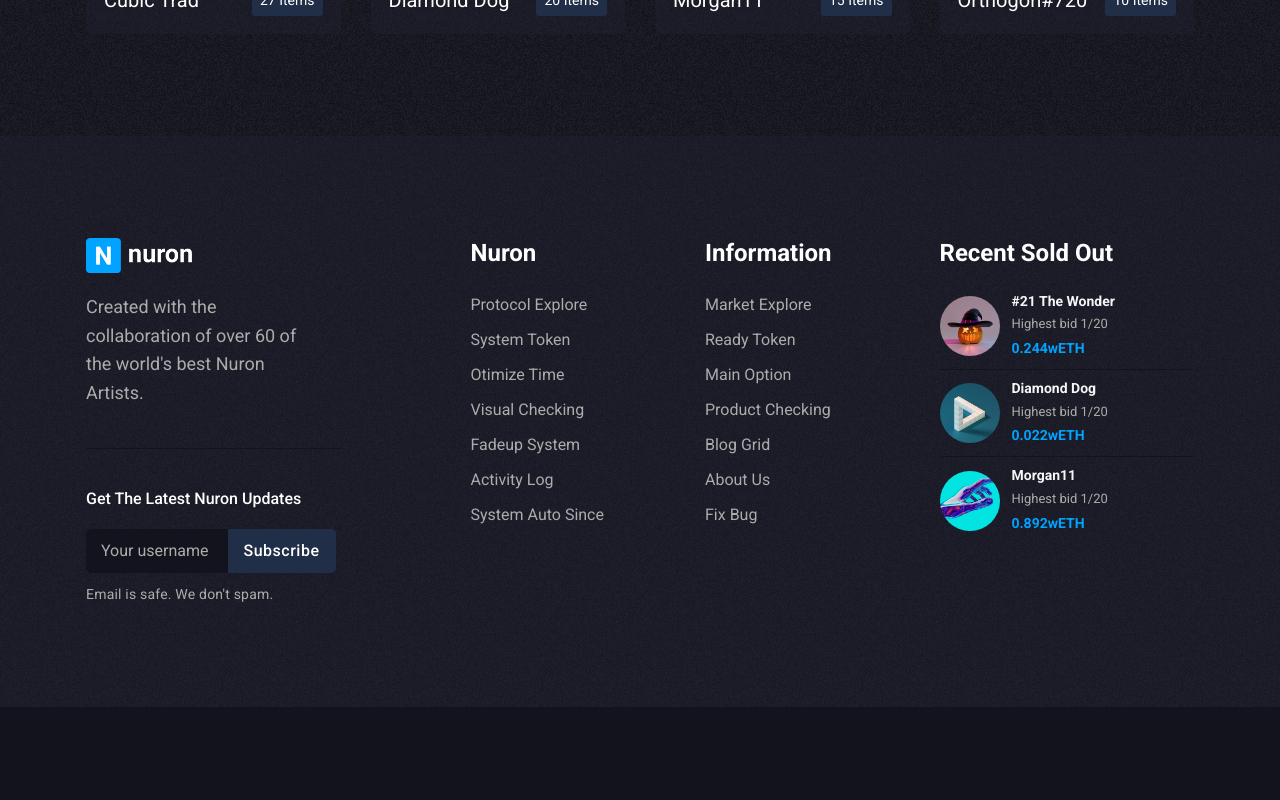
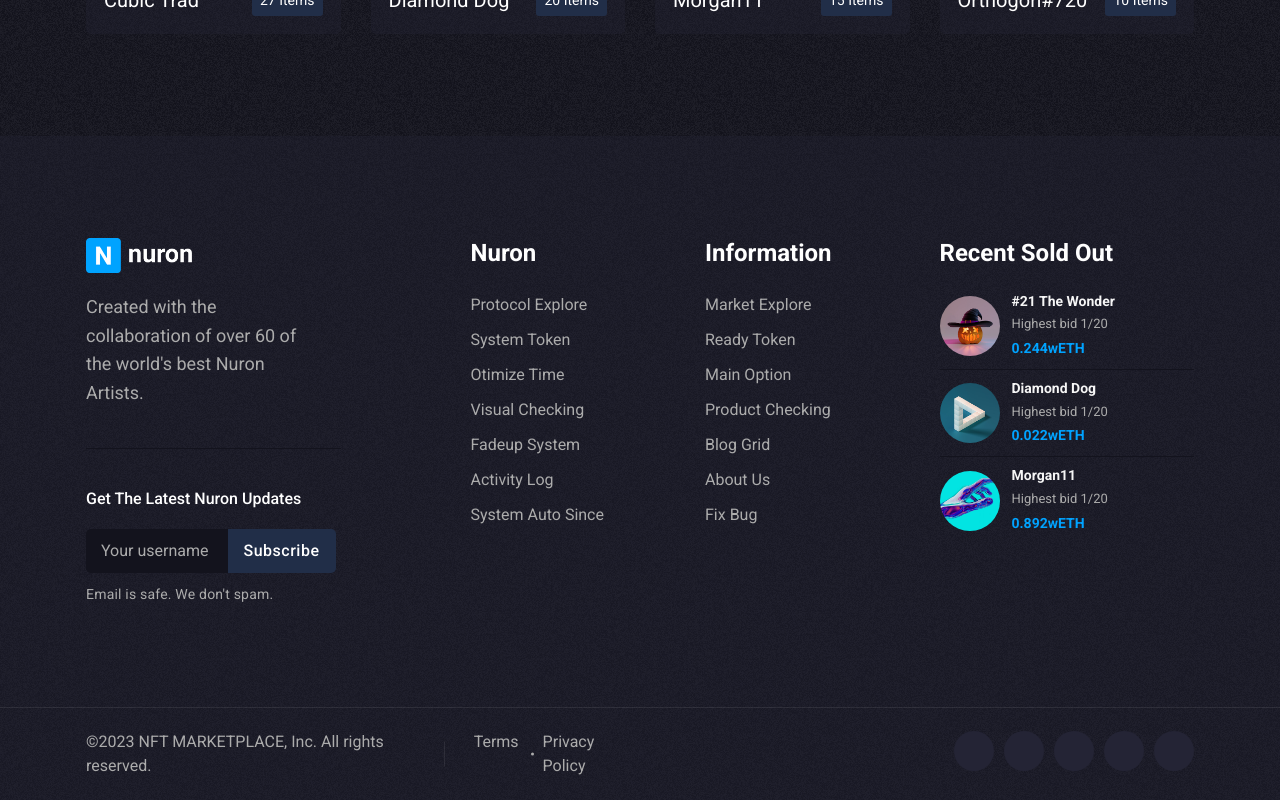
Before and after one commit to Oladayo-Ahmod/NFT_marketplace_next, a Next.js app in the folder frontend/: page / in a window 1280 px wide. Shown: the part 2490-3290 px from the top of the page. Before the commit the page ends 3197 px from the top, so only its background shows below. Built offline with nearby package versions, Linux system fonts and the light colour scheme.

Commit message:
copyright

```diff
--- /dev/null
+++ b/frontend/components/copyright.js
@@ -0,0 +1,34 @@
+const CopyRight =()=>{
+    return (
+        <>
+             <div className="copy-right-one ptb--20 bg-color--1">
+                <div className="container">
+                    <div className="row align-items-center">
+                        <div className="col-lg-6 col-md-12 col-sm-12">
+                            <div className="copyright-left">
+                                <span>©2023 NFT MARKETPLACE, Inc. All rights reserved.</span>
+                                <ul className="privacy">
+                                    <li><a href="terms-condition.html">Terms</a></li>
+                                    <li><a href="privacy-policy.html">Privacy Policy</a></li>
+                                </ul>
+                            </div>
+                        </div>
+                        <div className="col-lg-6 col-md-12 col-sm-12">
+                            <div className="copyright-right">
+                                <ul className="social-copyright">
+                                    <li><a href="#"><i></i></a></li>
+                                    <li><a href="#"><i ></i></a></li>
+                                    <li><a href="#"><i ></i></a></li>
+                                    <li><a href="#"><i></i></a></li>
+                                    <li><a href="#"><i></i></a></li>
+                                </ul>
+                            </div>
+                        </div>
+                    </div>
+                </div>
+            </div>
+        </>
+    )
+}
+
+export default CopyRight
--- a/frontend/components/layouts/index.js
+++ b/frontend/components/layouts/index.js
@@ -1,11 +1,13 @@
 import Navbar from '../Navbar'
 import Footer from '../footer'
+import CopyRight from '../copyright'
 const Layout =({children})=>{
     return (
         <div className='content'>
             <Navbar />
             {children}
             <Footer />
+            <CopyRight />
         </div>
     )
 }
```
